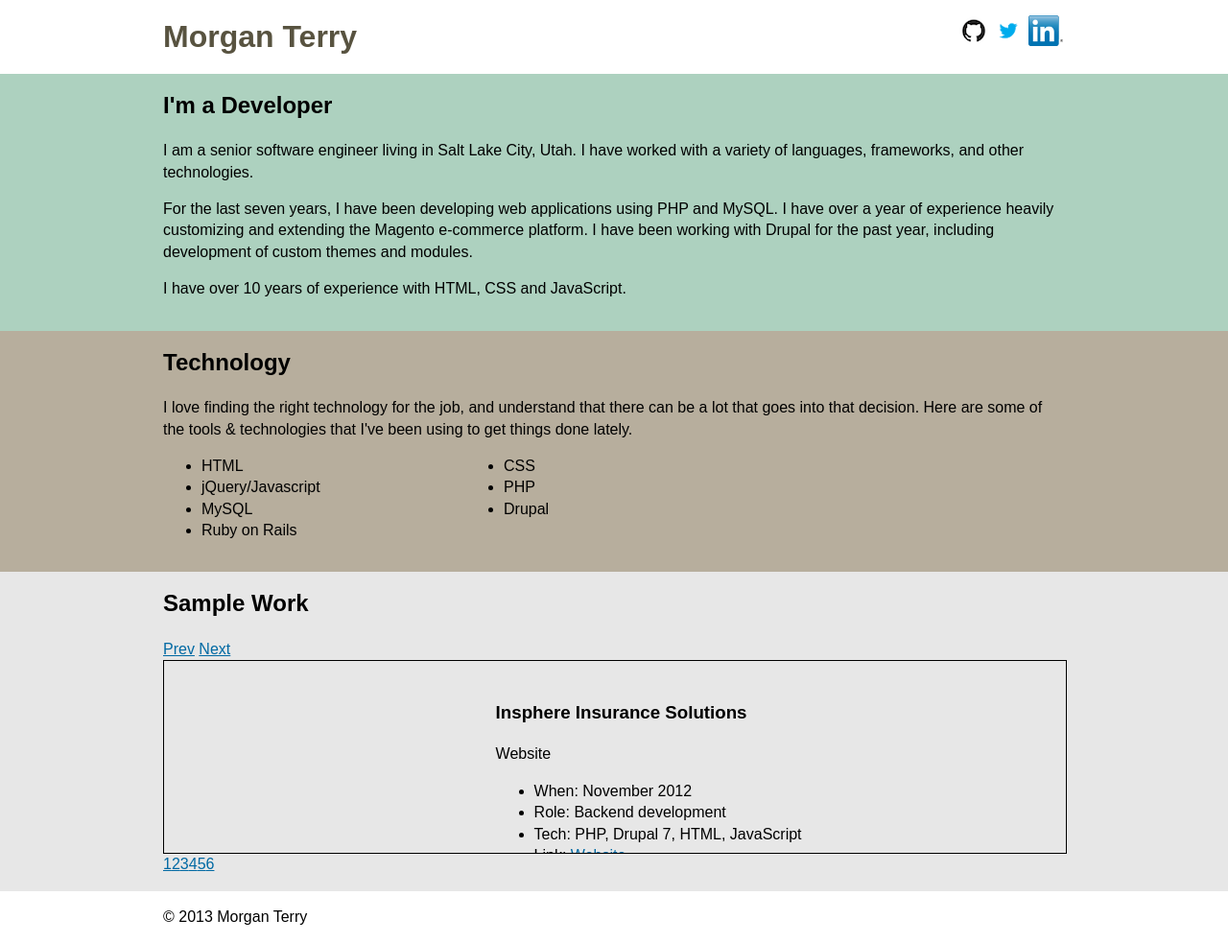
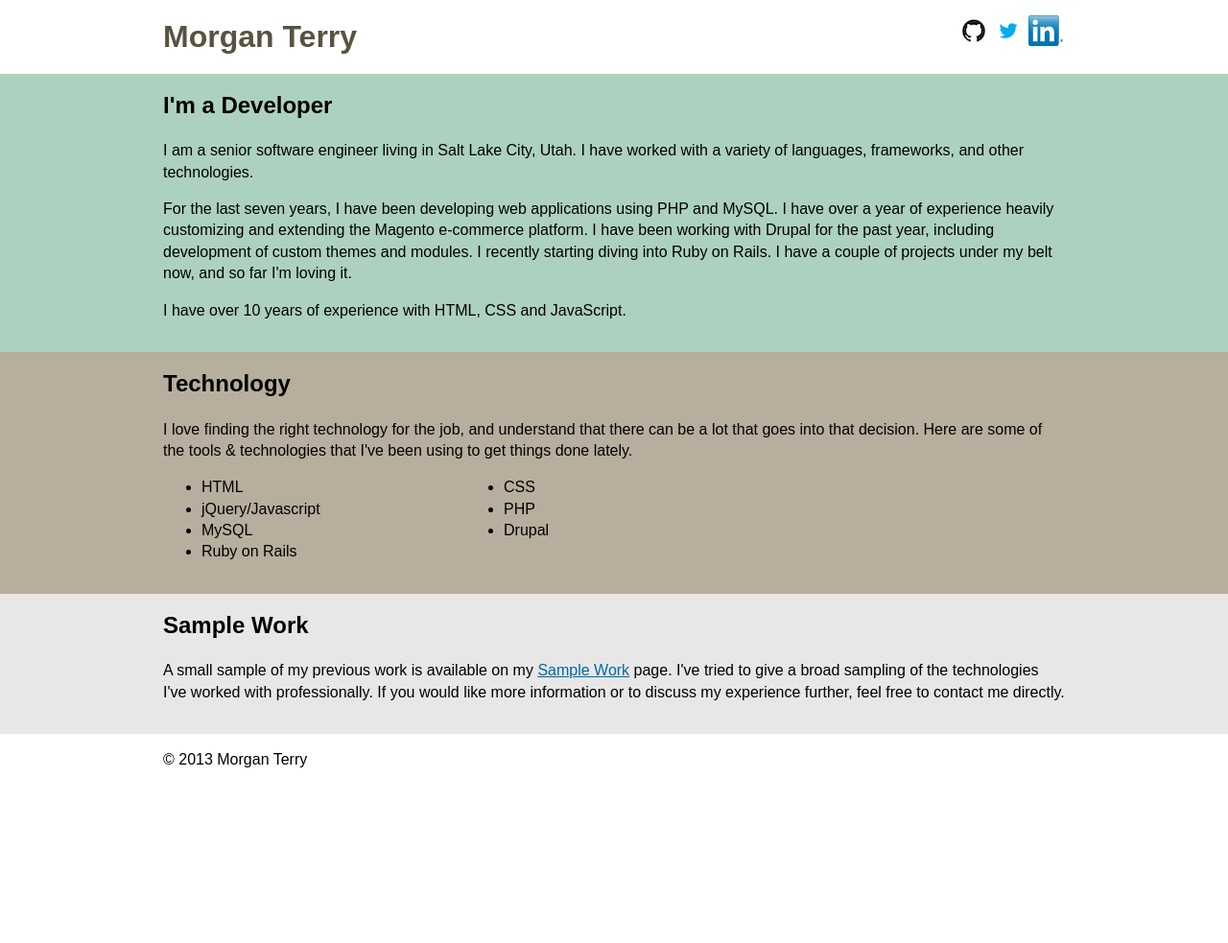
Before and after one commit to localstatic/morganterry.com, a Jekyll site: the page built from index.html, in a window 1280 px wide. Shown: the whole page at 96% size. Built offline with Jekyll 4.4.1, drawn with Linux system fonts in a browser that asks for light colours; nearby versions of some CDN libraries; after the commit the page ends 900 px from its top, so only the background shows below that.

Commit message:
Move sample work to separate page
Move sample work content out of slideshow on homepage and onto it's own
page. There was starting to be too much content to comfortably display
one project at a time, so I figure it's probably best to keep it on its
own page, as it is on the current (i.e. soon-to-be-previous) version of
the site.

```diff
--- a/index.html
+++ b/index.html
@@ -2,7 +2,6 @@
 layout: default
 title: "Morgan Terry"
 ---
-
 <div class="wrap-outer wrap-outer-1">
 	<div class="wrap_inner">
 		<div class="wrap about-me">
@@ -11,7 +10,7 @@ title: "Morgan Terry"
 				I am a senior software engineer living in Salt Lake City, Utah. I have worked with a variety of languages, frameworks, and other technologies.
 			</p>
 			<p>
-				For the last seven years, I have been developing web applications using PHP and MySQL. I have over a year of experience heavily customizing and extending the Magento e-commerce platform. I have been working with Drupal for the past year, including development of custom themes and modules.
+				For the last seven years, I have been developing web applications using PHP and MySQL. I have over a year of experience heavily customizing and extending the Magento e-commerce platform. I have been working with Drupal for the past year, including development of custom themes and modules. I recently starting diving into Ruby on Rails. I have a couple of projects under my belt now, and so far I'm loving it.
 			</p>
 			<p>
 				I have over 10 years of experience with HTML, CSS and JavaScript.
@@ -19,6 +18,7 @@ title: "Morgan Terry"
 		</div>
 	</div>
 </div>
+
 <div class="wrap-outer wrap-outer-2">
 	<div class="wrap technology">
 		<h2>Technology</h2>
@@ -35,107 +35,10 @@ title: "Morgan Terry"
 		<p class="clearfix"></p>
 	</div>
 </div>
+
 <div class="wrap-outer wrap-outer-3">
 	<div class="wrap sample-work">
 		<h2>Sample Work</h2>
-		<div class="slideshow-wrap">
-			<div id="sample-work-slideshow" class="slideshow">
-				<!--
-				<div class="slide">
-					<img srce="" class="slide-image">
-					<div class="slide-content">
-						<h3>Insphere Insurance Solutions</h3>
-						<p>Website</p>
-						<ul>
-							<li>When: </li>
-							<li>Role: </li>
-							<li>Tech: </li>
-							<li><a href="#" target="_blank">more info</a></li>
-						</ul>
-					</div>
-				</div>
-				-->
-				<div class="slide">
-					<img srce="" class="slide-image">
-					<div class="slide-content">
-						<h3>GLF</h3>
-						<p>Lunch polling application</p>
-						<ul>
-							<li>When: April 2013 - Present</li>
-							<li>Role: Sole developer</li>
-							<li>Tech: Ruby on Rails, Twitter Bootstrap</li>
-							<li>Link: <a href="https://github.com/localstatic/glf" target="_blank">Github project</a></li>
-						</ul>
-					</div>
-				</div>
-				<div class="slide">
-					<img srce="" class="slide-image">
-					<div class="slide-content">
-						<h3>Insphere Insurance Solutions</h3>
-						<p>Website</p>
-						<ul>
-							<li>When: November 2012</li>
-							<li>Role: Backend development</li>
-							<li>Tech: PHP, Drupal 7, HTML, JavaScript</li>
-							<li>Link: <a href="http://www.insphereinsurancesolutions.com/" target="_blank">Website</a></li>
-						</ul>
-					</div>
-				</div>
-				<div class="slide">
-					<img srce="" class="slide-image">
-					<div class="slide-content">
-						<h3>CityDeals</h3>
-						<p>E-commerce website</p>
-						<ul>
-							<li>When: March 2010 - March 2011</li>
-							<li>Role: Developer (frontend and backend), part of team of 4-5 developers</li>
-							<li>Tech: Magento, PHP, MySQL, JavaScript, HTML, CSS</li>
-							<li>Link: <a href="http://www.citydeals.com/" target="_blank">Website</a></li>
-						</ul>
-					</div>
-				</div>
-				<div class="slide">
-					<!--<img srce="" class="slide-image">-->
-					<div class="slide-content">
-						<h3>Steep</h3>
-						<p>Graphical tea timer application</p>
-						<ul>
-							<li>When: November 2008</li>
-							<li>Role: Sole developer</li>
-							<li>Tech: Python, PyGTK, Glade</li>
-							<li>Link: <a href="http://localstatic.github.io/Steep/" target="_blank">Github project</a></li>
-						</ul>
-					</div>
-				</div>
-				<div class="slide">
-					<img srce="" class="slide-image">
-					<div class="slide-content">
-						<h3>MindSequence</h3>
-						<p>Web-based project management application</p>
-						<ul>
-							<li>When: June 2005 - June 2009</li>
-							<li>Role: Frontend and backend development, collaboration on features and UI design</li>
-							<li>Tech: PHP, MySQL, HTML, CSS, JavaScript</li>
-							<li>Link: <a href="http://www.mindsequence.com/" target="_blank">Product website</a></li>
-						</ul>
-					</div>
-				</div>
-				<div class="slide">
-					<img srce="" class="slide-image">
-					<div class="slide-content">
-						<h3>gcfetch</h3>
-						<p>Script to download geocache descriptions</p>
-						<ul>
-							<li>When: June 1, 2003</li>
-							<li>Role: Sole developer</li>
-							<li>Tech: Perl</li>
-							<li>Link: <a href="#" target="_blank">more info</a></li>
-						</ul>
-					</div>
-				</div>
-
-
-			</div>
-		</div>
+		<p>A small sample of my previous work is available on my <a href="sample-work.html">Sample Work</a> page. I've tried to give a broad sampling of the technologies I've worked with professionally. If you would like more information or to discuss my experience further, feel free to contact me directly.</p>
 	</div>
 </div>
```
Also changed, not shown: sample-work.html (added, +110 -0 lines).
